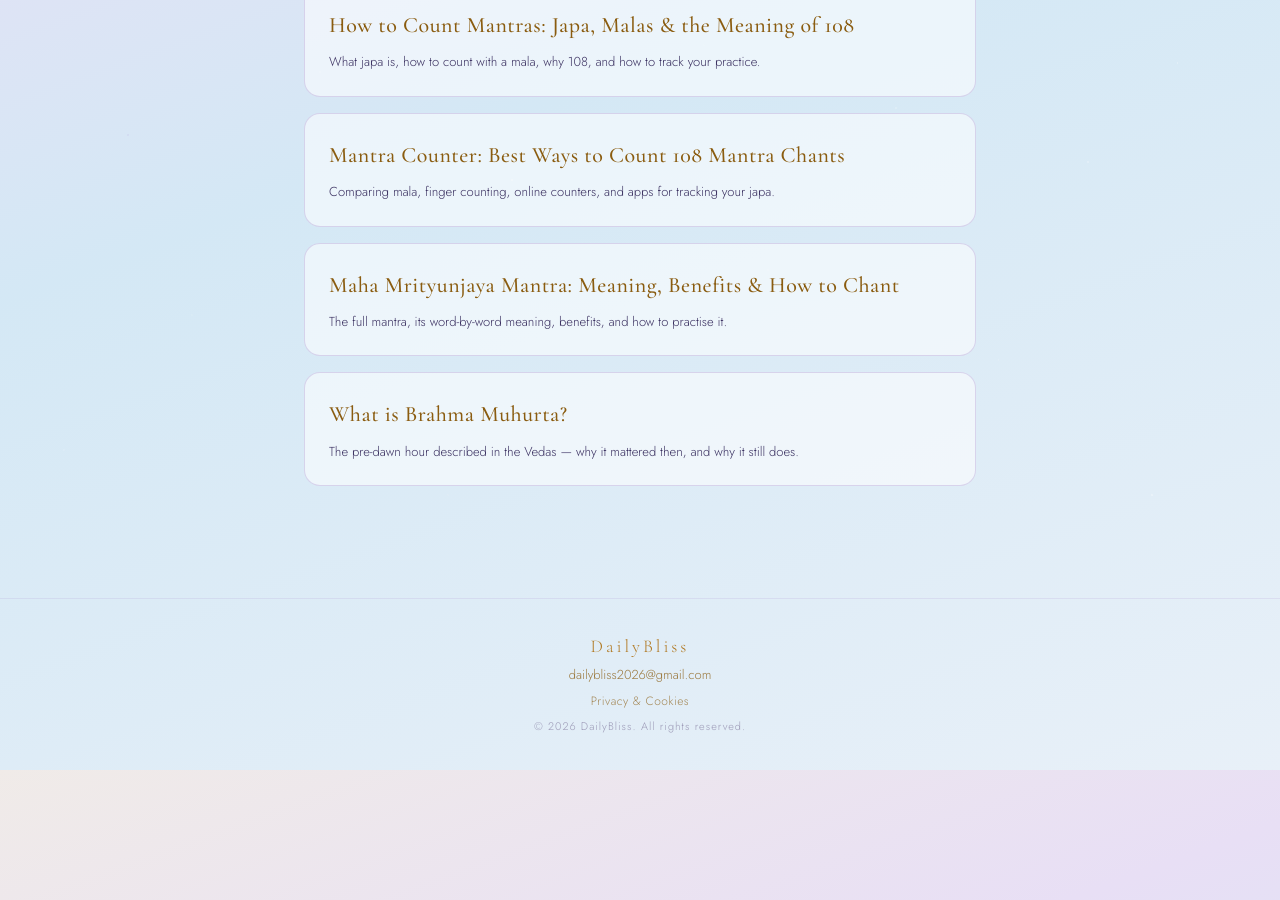
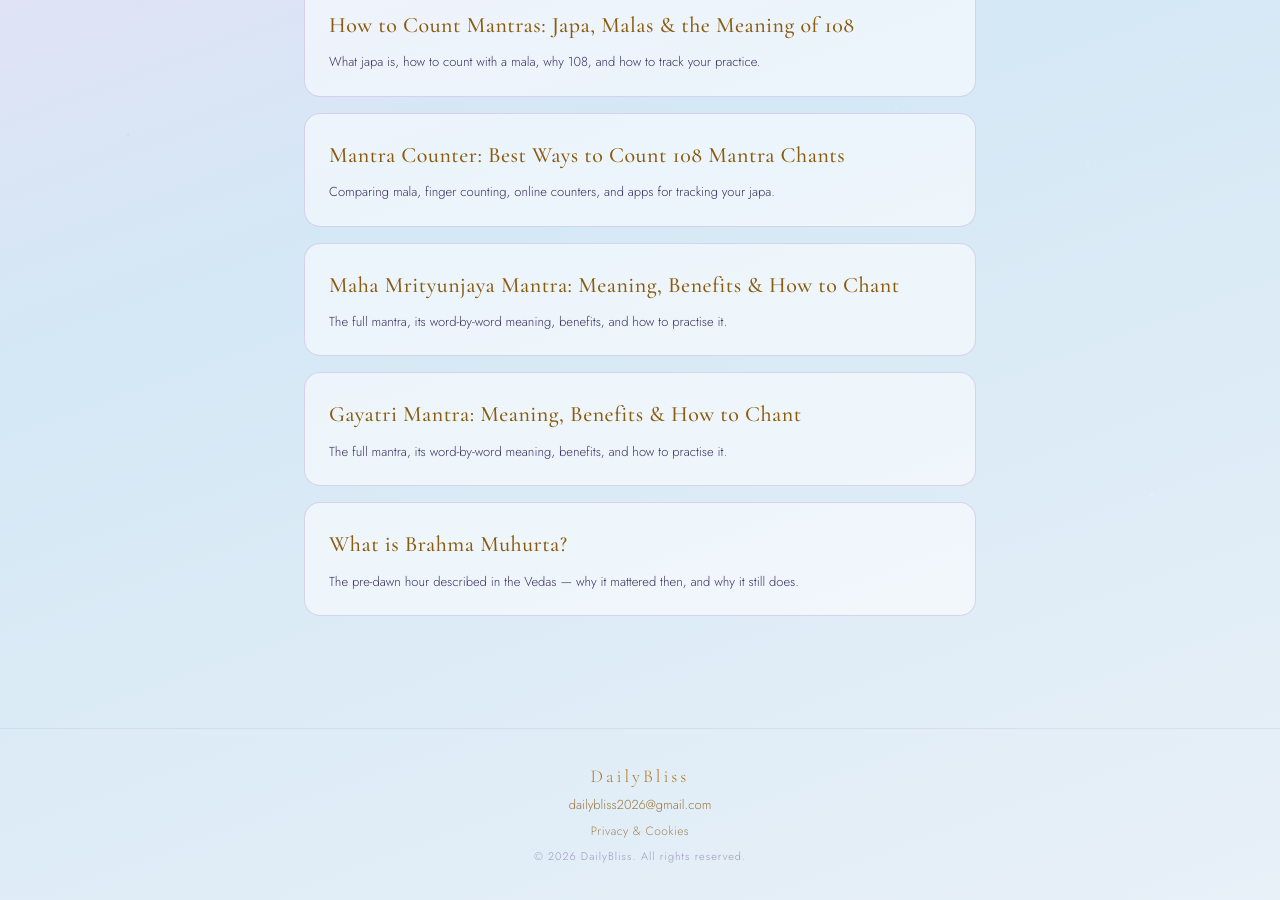
Before and after one commit to dailybliss/dailybliss.github.io, a Jekyll site: the page built from blog/index.html, in a window 1280 px wide and 900 px high, scrolled down 839 px. Built offline with Jekyll 4.4.1, drawn with Linux system fonts in a browser that asks for light colours; before the commit the page ends 1609 px from its top, so only the background shows below that.

Commit message:
Update index.html

```diff
--- a/blog/index.html
+++ b/blog/index.html
@@ -55,6 +55,12 @@ description: Notes on spiritual practice, ancient wisdom, and modern living.
       </a>
     </li>
     <li>
+      <a href="{{ '/blog/gayatri-mantra/' | relative_url }}">
+        <h3>Gayatri Mantra: Meaning, Benefits &amp; How to Chant</h3>
+        <p>The full mantra, its word-by-word meaning, benefits, and how to practise it.</p>
+      </a>
+    </li>
+    <li>
       <a href="{{ '/blog/what-is-brahma-muhurta/' | relative_url }}">
         <h3>What is Brahma Muhurta?</h3>
         <p>The pre-dawn hour described in the Vedas — why it mattered then, and why it still does.</p>
```
